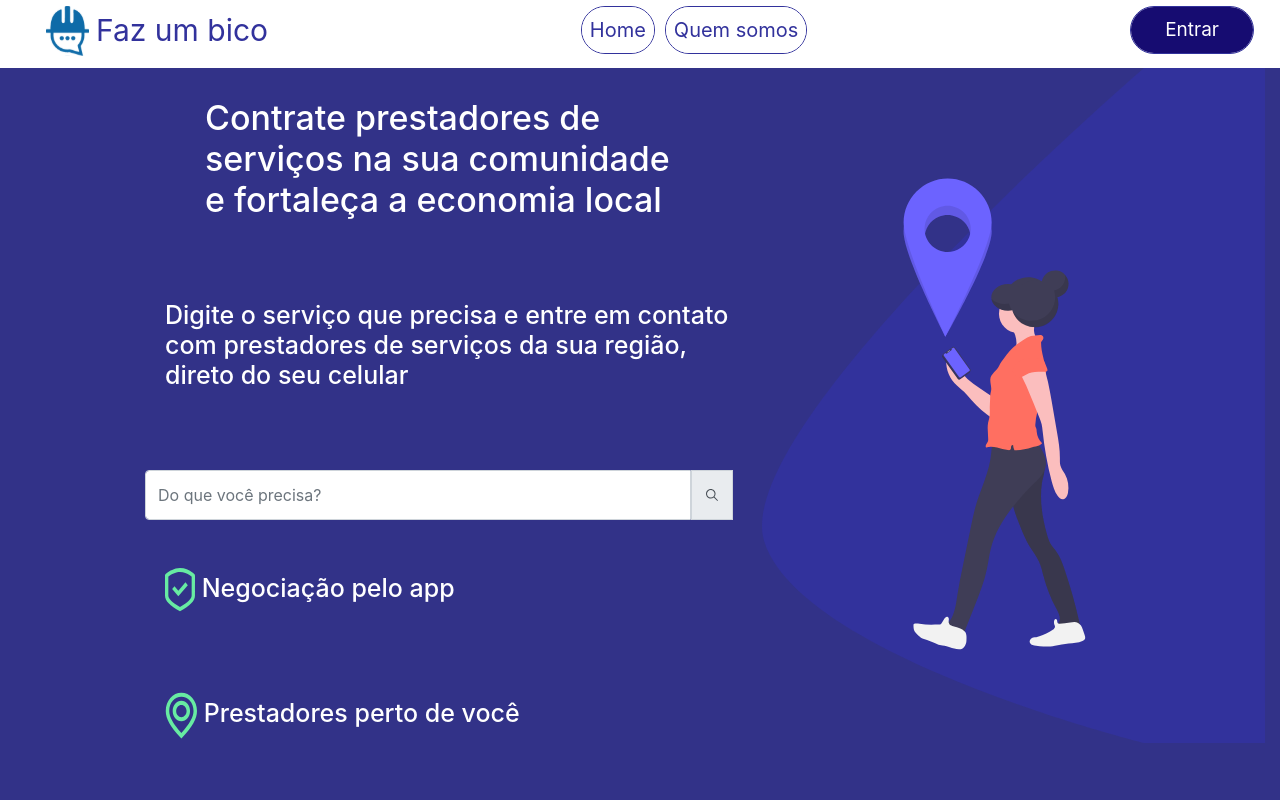
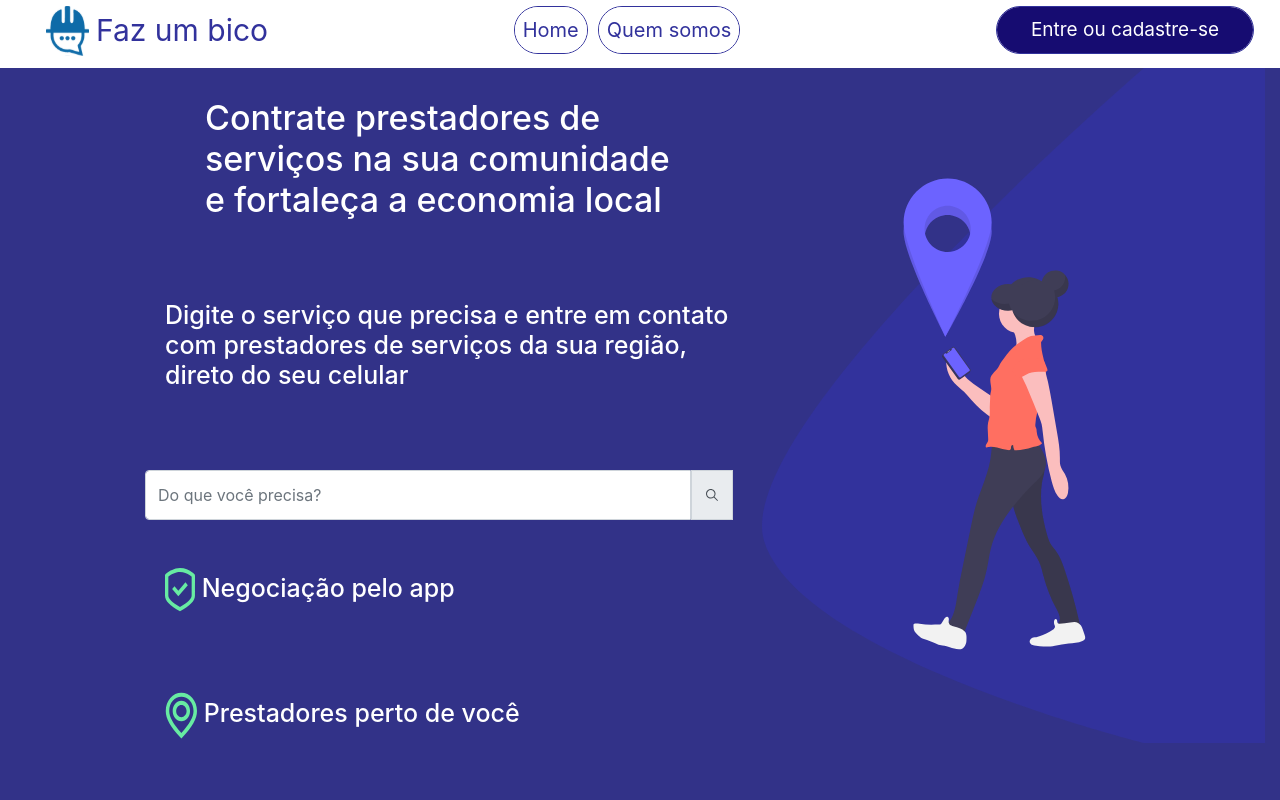
Before and after one commit to joao-vgarcia/ProjetoFinal, a React (Create React App) app: page / in a window 1280 px wide. Shown: the top 800 px of the page. Built offline with nearby package versions, Linux system fonts and the light colour scheme.

Commit message:
Add files via upload
Alterado a navbar

```diff
--- a/src/Navbar.css
+++ b/src/Navbar.css
@@ -6,7 +6,6 @@ nav ul li, .navbar-brand {
     background-color: #160C71;
 	color: #FDFDFF;
 	font-size: 0.950em;
-	border-radius: 5px;
     padding: 8px 33px;
 }
 .logomenu{
--- a/src/navbar.js
+++ b/src/navbar.js
@@ -69,7 +69,7 @@ class Navbar extends Component {
                                 </ul>
                                 <ul className="navbar-nav">
                                     <li className="nav-item" >
-                                        <Link to="/login" className="btn " id="loginbot" style={{ backgroundColor: this.state.cor7, borderRadius: this.state.borda, color: this.state.fonte7}} onClick={this.mudacor7.bind(this)}>Entrar</Link>
+                                        <Link to="/login" className="btn " id="loginbot" style={{ backgroundColor: this.state.cor7, borderRadius: this.state.borda, color: this.state.fonte7}} onClick={this.mudacor7.bind(this)}>Entre ou cadastre-se</Link>
 
                                     </li>
                                 </ul>
```
